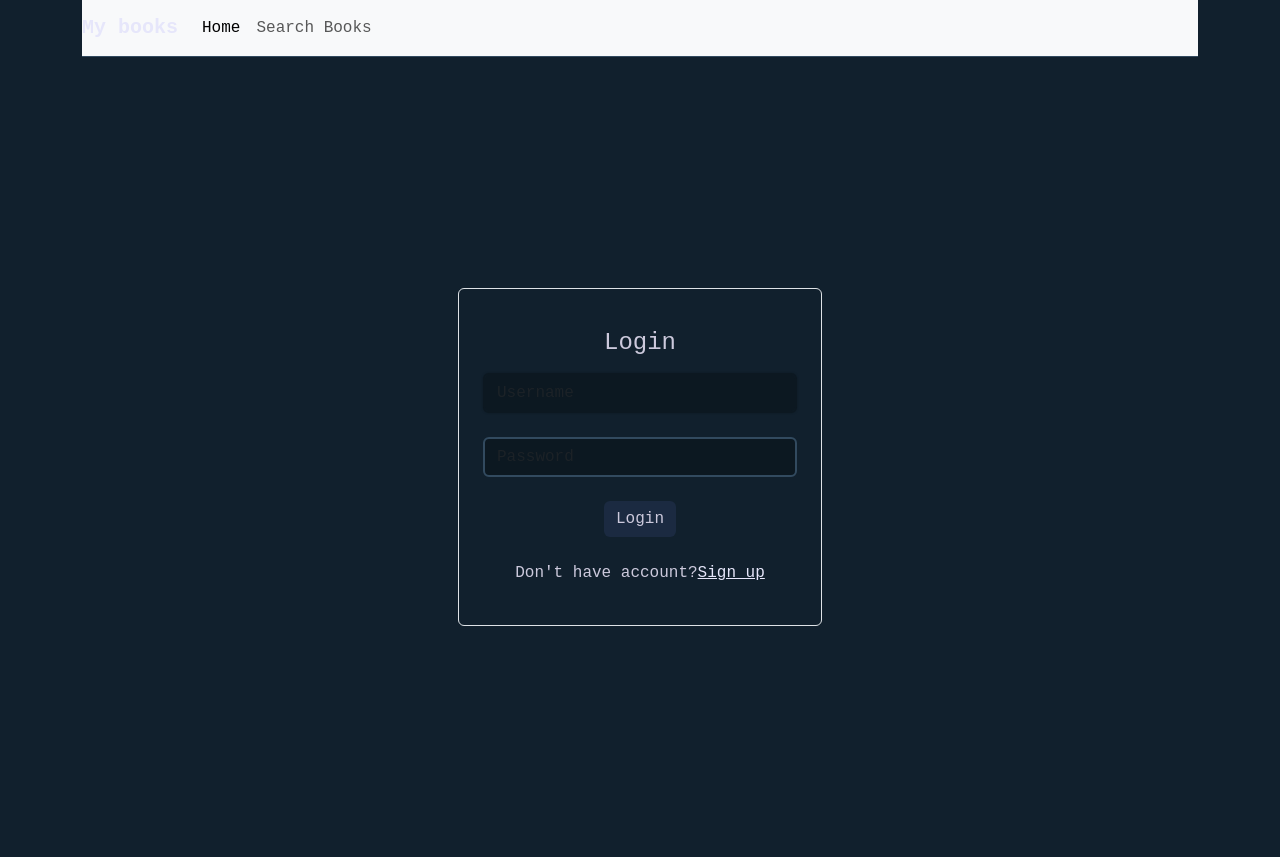
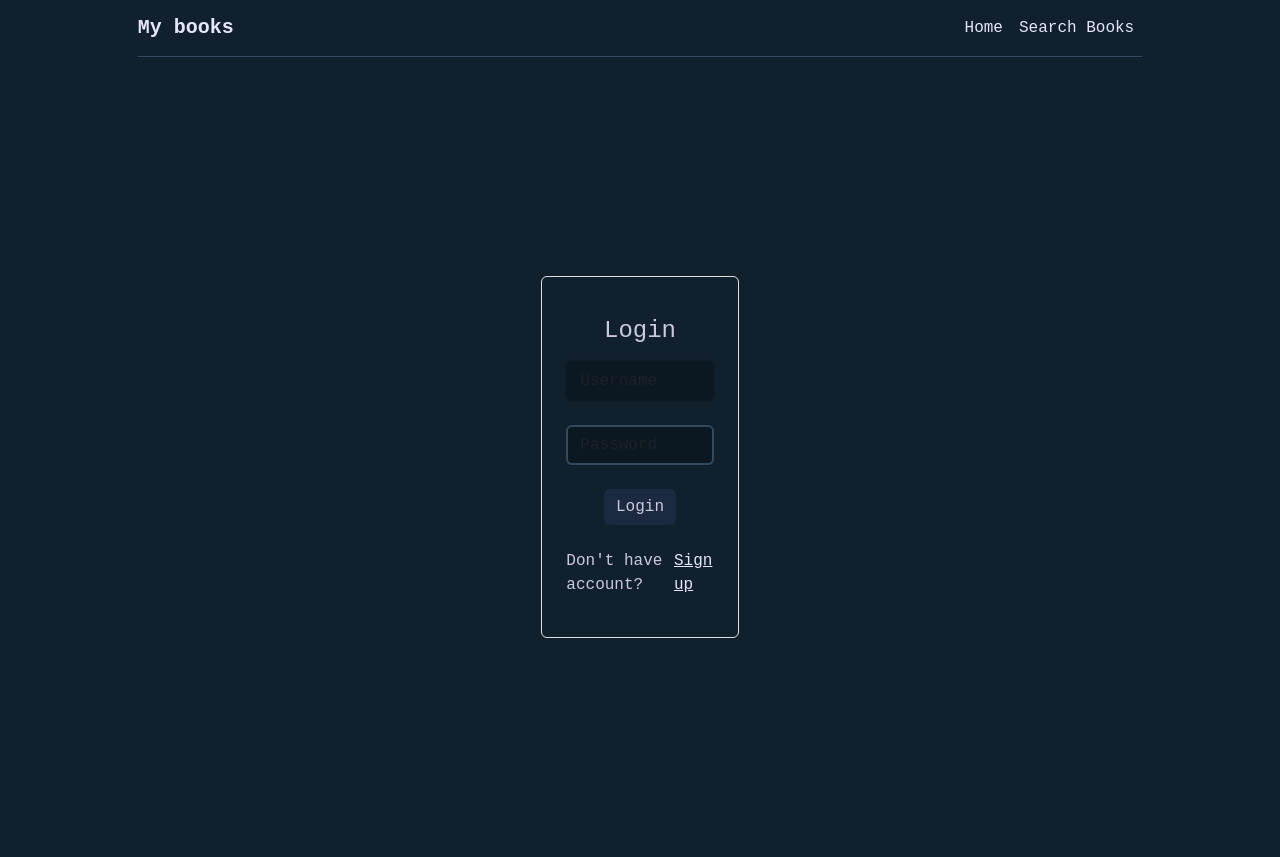
Before and after one commit to kubo455/some_django_project, a Django app: page / in a window 1280 px wide. Run offline with Django 5.2, Linux system fonts and the light colour scheme.

Commit message:
Style changes to index page

```diff
--- a/my_app/static/my_app/index.js
+++ b/my_app/static/my_app/index.js
@@ -123,14 +123,14 @@ function booksView() {
 
             let bookTitle = book.title;
 
-            if (bookTitle.length >= 42) {
-                bookTitle = bookTitle.slice(0, 42) + '...';
+            if (bookTitle.length >= 30) {
+                bookTitle = bookTitle.slice(0, 30) + '...';
             }
 
             element.innerHTML = `<div class="px-0 py-0 border rounded" id="custom-card">
                                     <div class="row">
                                         <div class="col-md-6 col-lg-5 d-flex justify-content-center">
-                                            <img src="${source}" class="img rounded" alt="image" style="height: 135px; width: inherit;">
+                                            <img src="${source}" id="img-all-books" class="img rounded" alt="image">
                                         </div>
                                         <div class="col mt-2">
                                             <h6 class="card-title">${bookTitle}</>
--- a/my_app/static/my_app/style.css
+++ b/my_app/static/my_app/style.css
@@ -10,6 +10,11 @@ body {
     background-color: var(--bc-color2);
     color: var(--lavender);
     font-family: 'Courier New', Courier, monospace;
+}
+
+
+#body-container {
+    width: 50% !important;
 }
 
 #card-img-top {
@@ -42,18 +47,24 @@ body {
 }
 
 .navbar {
-    background-color: var(--bc-color2);
+    background-color: var(--bc-color2) !important;
     border-color: var(--charcoal) !important;
     border-width: 80% !important;
     color: lavender;
-}
-
-.navbar-brand {
-    color: lavender;
+    width: 90% !important;
 }
 
 a {
-    color: lavender;
+    color: lavender !important;
+}
+
+.text-muted {
+    color: grey !important;
+}
+
+#img-all-books {
+    height: 125px !important;
+    width: 75px !important;
 }
 
 .navbar-toggler {
--- a/my_app/templates/my_app/index.html
+++ b/my_app/templates/my_app/index.html
@@ -4,10 +4,11 @@
 
 {% block body %}
 <div class="row">
-    <div class="col mt-3 mb-0">
+    <div class="col mt-3 mb-2">
         <h6>Currently reading</h6>
     </div>
 </div>
+<div class="custom-border"></div>
 
 <!-- <div class="row" id="current-books">
     This is code for custom card view!!!
@@ -16,7 +17,7 @@
 
 <!-- This code for only image view!!! -->
 <div class="row">
-    <div class="col d-flex justify-content-start align-items-center flex-wrap" id="current-books">
+    <div class="col d-flex justify-content-start align-items-center flex-wrap mt-2" id="current-books">
 
     </div>
 </div>
--- a/my_app/templates/my_app/layout.html
+++ b/my_app/templates/my_app/layout.html
@@ -7,7 +7,7 @@
         <title>{% block title %}My Project{% endblock title %}</title>
         <!-- Popover but have to change style -->
         <link href="https://cdn.jsdelivr.net/npm/bootstrap@5.3.3/dist/css/bootstrap.min.css" rel="stylesheet" integrity="sha384-QWTKZyjpPEjISv5WaRU9OFeRpok6YctnYmDr5pNlyT2bRjXh0JMhjY6hW+ALEwIH" crossorigin="anonymous">
-        <link rel="stylesheet" href="{% static 'my_app/style.css' %}">
+        <link href="{% static 'my_app/style.css' %}" rel="stylesheet" >
 
         <script src="https://cdn.jsdelivr.net/npm/@popperjs/core@2.11.8/dist/umd/popper.min.js" integrity="sha384-I7E8VVD/ismYTF4hNIPjVp/Zjvgyol6VFvRkX/vR+Vc4jQkC+hVqc2pM8ODewa9r" crossorigin="anonymous"></script>
         <script src="https://cdn.jsdelivr.net/npm/bootstrap@5.3.3/dist/js/bootstrap.min.js" integrity="sha384-0pUGZvbkm6XF6gxjEnlmuGrJXVbNuzT9qBBavbLwCsOGabYfZo0T0to5eqruptLy" crossorigin="anonymous"></script>
@@ -17,7 +17,7 @@
     </head>
 
     <body>
-        <div class="container vh-100">
+        <div class="container d-flex justify-content-center" id="layout-container">
 
             <nav class="navbar navbar-expand-lg bg-body-tertiary border-bottom pl-0">
                 <div class="container-fluid p-0">
@@ -26,7 +26,7 @@
                         <span class="bi bi-list"></span>
                     </button>
                     <div class="collapse navbar-collapse" id="navbarNavAltMarkup">
-                        <div class="navbar-nav ml-auto">
+                        <div class="navbar-nav ms-auto">
                             <a class="nav-link active" href="{% url 'index' %}">Home</a>
                             <a class="nav-link" href="{% url 'search_book' %}">Search Books</a>
                         </div>
@@ -34,6 +34,9 @@
                 </div>
             </nav>
 
+        </div>
+
+        <div class="container" id="body-container">
             {% block body %}
             {% endblock body %}
         </div>
```
